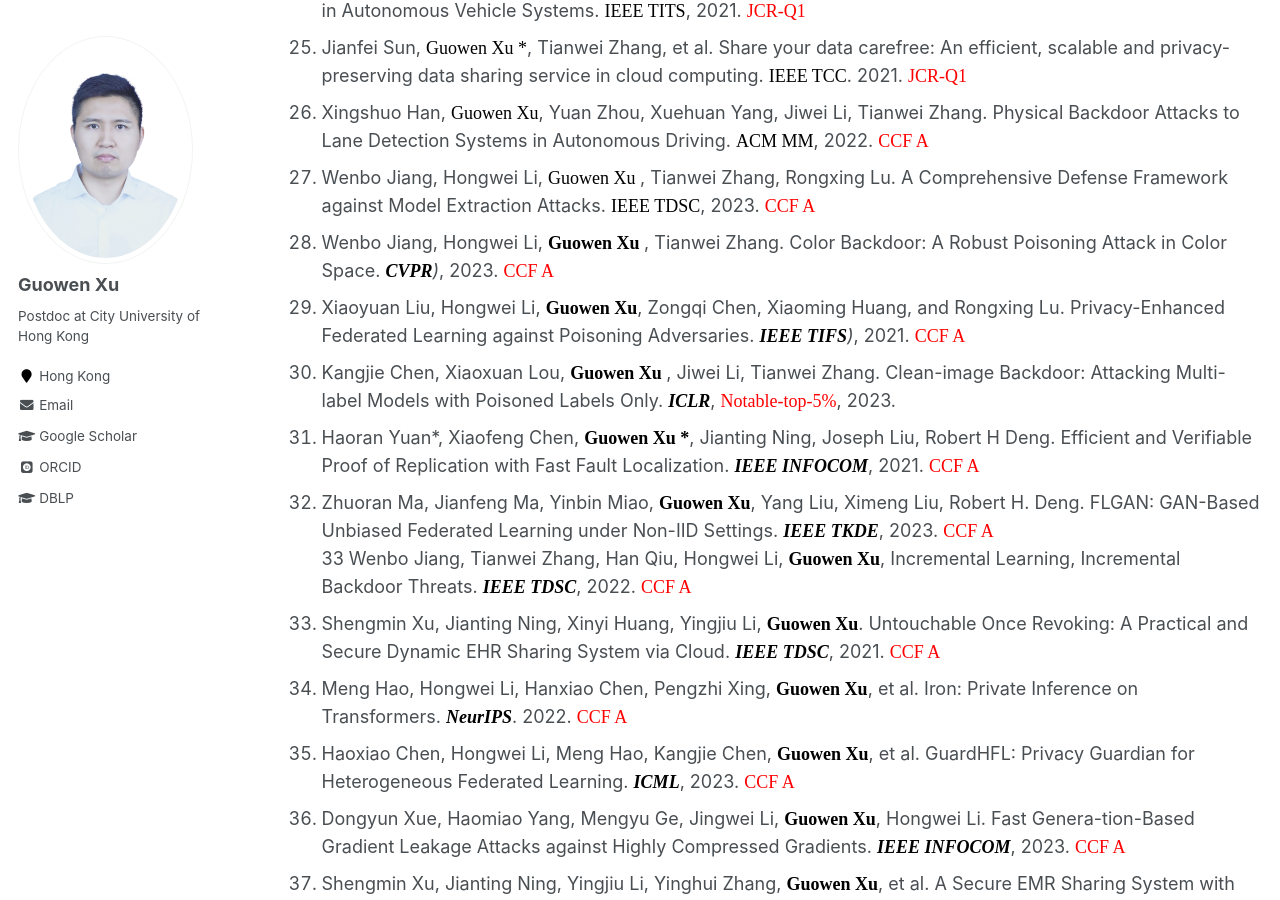
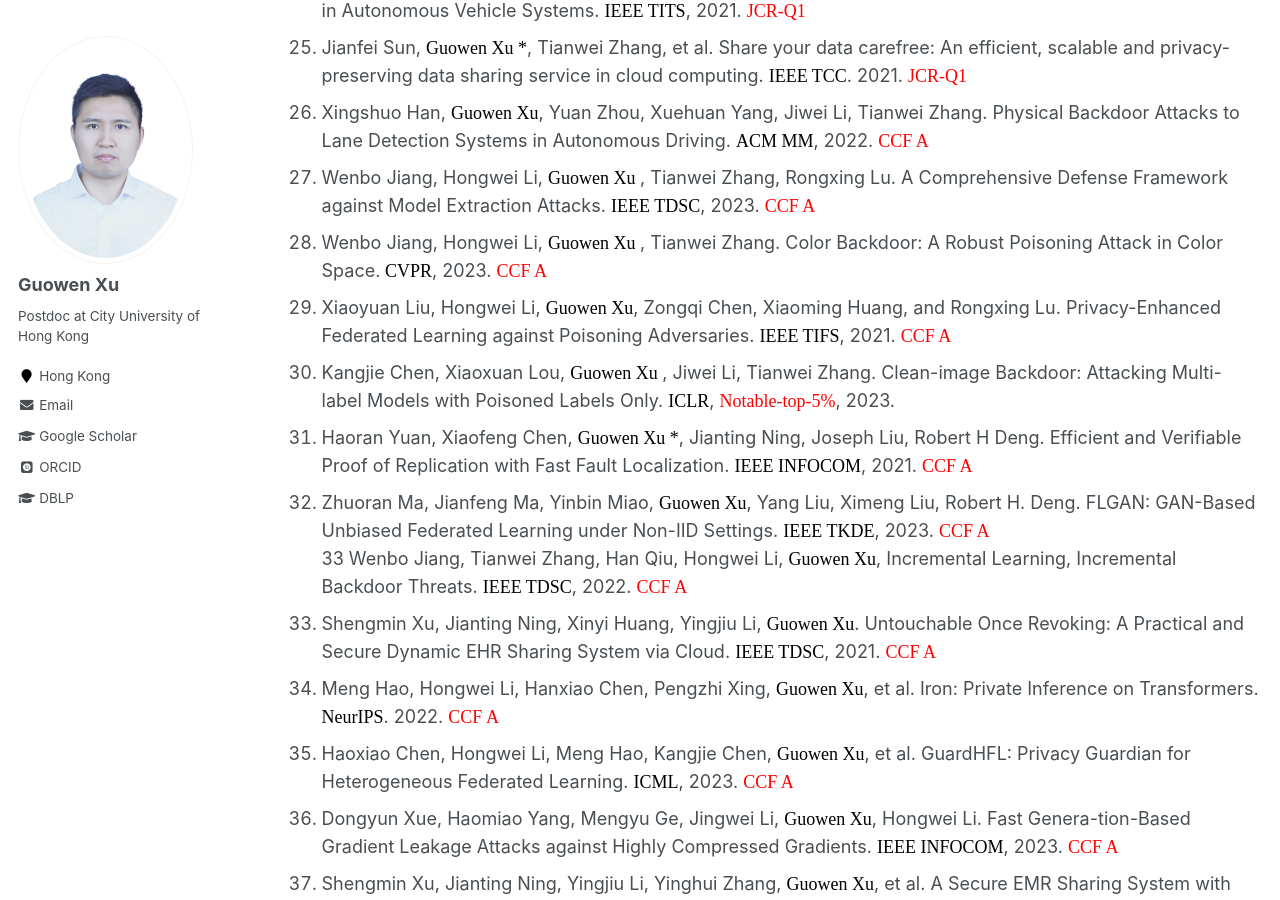
Before and after one commit to Guowen-xu/guowen-xu.github.io, a Jekyll site: the page built from _pages/publications.md, in a window 1280 px wide and 900 px high, scrolled down 1871 px. Built offline with Jekyll 4.4.1, drawn with Linux system fonts in a browser that asks for light colours; some web fonts are replaced.

Commit message:
Update publications.md

```diff
--- a/_pages/publications.md
+++ b/_pages/publications.md
@@ -14,7 +14,7 @@ You can find my articles on my [Google Scholar](https://scholar.google.com.hk/ci
 
 
 
-1. <div class="justify"><font face="Times New Roman" color=black size=4> Guowen Xu</font>, Hongwei Li, Yun Zhang, Shengmin Xu, Jianting Ning, Robert H. Deng. Privacy-preserving Federated Deep Learning with Irregular Users. <font face="Times New Roman" color=black size=4> IEEE TDSC</font>, 2020. <font face="Times New Roman" color=red size=4>  -CCF A- </font> </div>
+1. <div class="justify"><font face="Times New Roman" color=black size=4> Guowen Xu</font>, Hongwei Li, Yun Zhang, Shengmin Xu, Jianting Ning, Robert H. Deng. Privacy-preserving Federated Deep Learning with Irregular Users. <font face="Times New Roman" color=black size=4> IEEE TDSC</font>, 2020. <font face="Times New Roman" color=red size=4>  CCF A </font> </div>
 2. <div class="justify"><font face="Times New Roman" color=black size=4> Guowen Xu</font>, Xingshuo Han, Tianwei Zhang, Shengmin Xu, Jianting Ning, et al. SIMC 2.0: Improved Secure ML Inference Against Malicious Clients. <font face="Times New Roman" color=black size=4> IEEE TDSC</font>, 2023.  <font face="Times New Roman" color=red size=4>  CCF A </font> </div>
 3. <div class="justify"><font face="Times New Roman" color=black size=4> Guowen Xu</font>, Xingshuo Han, Gelei Deng, Tianwei Zhang, Shengmin Xu, et al. VerifyML: Obliviously Checking Model Fairness Resilient to Malicious Model Holder. <font face="Times New Roman" color=black size=4> IEEE TDSC</font>, 2023. <font face="Times New Roman" color=red size=4>  CCF A</font> </div>
 4.  <div class="justify"><font face="Times New Roman" color=black size=4> Guowen Xu</font>, Hongwei Li, Sen Liu, Kan Yang, Xiaodong Lin. VerifyNet: Secure and Verifiable Federated Learning. <font face="Times New Roman" color=black size=4> IEEE TIFS</font>, 2019. <font face="Times New Roman" color=red size=4>  CCF A </font></div>
@@ -41,18 +41,18 @@ You can find my articles on my [Google Scholar](https://scholar.google.com.hk/ci
 25. <div class="justify">Jianfei Sun,  <font face="Times New Roman" color=black size=4> Guowen Xu *</font>, Tianwei Zhang, et al. Share your data carefree: An efficient, scalable and privacy-preserving data sharing service in cloud computing. <font face="Times New Roman" color=black size=4> IEEE TCC</font>. 2021. <font face="Times New Roman" color=red size=4>  JCR-Q1 </font></div>
 26. <div class="justify">Xingshuo Han, <font face="Times New Roman" color=black size=4> Guowen Xu</font>, Yuan Zhou, Xuehuan Yang, Jiwei Li, Tianwei Zhang. Physical Backdoor Attacks to Lane Detection Systems in Autonomous Driving.  <font face="Times New Roman" color=black size=4>ACM MM</font>, 2022. <font face="Times New Roman" color=red size=4>  CCF A </font></div>
 27. <div class="justify">Wenbo Jiang, Hongwei Li, <font face="Times New Roman" color=black size=4> Guowen Xu </font>, Tianwei Zhang, Rongxing Lu. A Comprehensive Defense Framework against Model Extraction Attacks. <font face="Times New Roman" color=black size=4> IEEE TDSC</font>, 2023. <font face="Times New Roman" color=red size=4>  CCF A </font></div>
-28. Wenbo Jiang, Hongwei Li, **<font face="Times New Roman" color=black size=4> Guowen Xu </font>**, Tianwei Zhang. Color Backdoor: A Robust Poisoning Attack in Color Space. ***<font face="Times New Roman" color=black size=4> CVPR</font>**)*, 2023. <font face="Times New Roman" color=red size=4>  CCF A </font>
-29. Xiaoyuan Liu, Hongwei Li, **<font face="Times New Roman" color=black size=4> Guowen Xu</font>**, Zongqi Chen, Xiaoming Huang, and Rongxing Lu. Privacy-Enhanced Federated Learning against Poisoning Adversaries. ***<font face="Times New Roman" color=black size=4> IEEE TIFS</font>**)*, 2021. <font face="Times New Roman" color=red size=4>  CCF A </font>
-30. Kangjie Chen, Xiaoxuan Lou, **<font face="Times New Roman" color=black size=4> Guowen Xu </font>**, Jiwei Li, Tianwei Zhang. Clean-image Backdoor: Attacking Multi-label Models with Poisoned Labels Only. ***<font face="Times New Roman" color=black size=4> ICLR</font>***, <font face="Times New Roman" color=red size=4> Notable-top-5%</font>, 2023.
-31. Haoran Yuan\*, Xiaofeng Chen, **<font face="Times New Roman" color=black size=4> Guowen Xu *</font>**, Jianting Ning, Joseph Liu, Robert H Deng.  Efficient and Verifiable Proof of Replication with Fast Fault Localization.  ***<font face="Times New Roman" color=black size=4> IEEE INFOCOM</font>***, 2021. <font face="Times New Roman" color=red size=4>  CCF A </font>
-32. Zhuoran Ma, Jianfeng Ma, Yinbin Miao, **<font face="Times New Roman" color=black size=4> Guowen Xu</font>**, Yang Liu, Ximeng Liu, Robert H. Deng. FLGAN: GAN-Based Unbiased Federated Learning under Non-IID Settings. ***<font face="Times New Roman" color=black size=4> IEEE TKDE</font>***, 2023. <font face="Times New Roman" color=red size=4>  CCF A </font>
-33 Wenbo Jiang, Tianwei Zhang, Han Qiu, Hongwei Li, **<font face="Times New Roman" color=black size=4> Guowen Xu</font>**, Incremental Learning, Incremental Backdoor Threats. ***<font face="Times New Roman" color=black size=4> IEEE TDSC</font>***, 2022. <font face="Times New Roman" color=red size=4>  CCF A </font>
-34. Shengmin Xu, Jianting Ning, Xinyi Huang, Yingjiu Li, **<font face="Times New Roman" color=black size=4> Guowen Xu</font>**. Untouchable Once Revoking: A Practical and Secure Dynamic EHR Sharing System via Cloud. ***<font face="Times New Roman" color=black size=4> IEEE TDSC</font>***, 2021. <font face="Times New Roman" color=red size=4>  CCF A </font>
-35. Meng Hao, Hongwei Li, Hanxiao Chen, Pengzhi Xing, **<font face="Times New Roman" color=black size=4> Guowen Xu</font>**, et al. Iron: Private Inference on Transformers.  ***<font face="Times New Roman" color=black size=4> NeurIPS</font>***. 2022. <font face="Times New Roman" color=red size=4>  CCF A </font>
-36. Haoxiao Chen, Hongwei Li, Meng Hao, Kangjie Chen, **<font face="Times New Roman" color=black size=4> Guowen Xu</font>**, et al. GuardHFL: Privacy Guardian for Heterogeneous Federated Learning. ***<font face="Times New Roman" color=black size=4> ICML</font>***, 2023. <font face="Times New Roman" color=red size=4>  CCF A </font>
-37. Dongyun Xue, Haomiao Yang, Mengyu Ge, Jingwei Li, **<font face="Times New Roman" color=black size=4> Guowen Xu</font>**, Hongwei Li. Fast Genera-tion-Based Gradient Leakage Attacks against Highly Compressed Gradients.  ***<font face="Times New Roman" color=black size=4> IEEE INFOCOM</font>***, 2023. <font face="Times New Roman" color=red size=4>  CCF A </font>
-38. Shengmin Xu, Jianting Ning, Yingjiu Li, Yinghui Zhang, **<font face="Times New Roman" color=black size=4> Guowen Xu</font>**, et al. A Secure EMR Sharing System with Tamper Resistance and Expressive Access Control. ***<font face="Times New Roman" color=black size=4> IEEE TDSC</font>***, 2021. <font face="Times New Roman" color=red size=4>  CCF A </font>
-39. Shengmin Xu, Jianting Ning, Yingjiu Li, Yinghui zhang, **<font face="Times New Roman" color=black size=4> Guowen Xu</font>**, et al. Match in My Way: Fine-Grained Bilateral Access Control for Secure Cloud-Fog Computing. ***<font face="Times New Roman" color=black size=4> IEEE TDSC</font>***, 2020. <font face="Times New Roman" color=red size=4>  CCF A </font>
-40. Hanxiao Chen, Hongwei Li, Yingzhe Wang, Meng Hao,  **<font face="Times New Roman" color=black size=4> Guowen Xu</font>**, Tianwei Zhang. PriVDT: An Efficient Two-Party Cryptographic Framework for Vertical Decision Trees. ***<font face="Times New Roman" color=black size=4> IEEE TIFS</font>***, 2022. <font face="Times New Roman" color=red size=4>  CCF A </font>
-41. Jingwei Wang, Xinchun Yin, Jianting Ning, Shengmin Xu, **<font face="Times New Roman" color=black size=4> Guowen Xu</font>**, and Xinyi Huang. Secure Updatable Storage Access Control System for EHRs in the Cloud. ***<font face="Times New Roman" color=black size=4> IEEE TSC</font>***, 2022. <font face="Times New Roman" color=red size=4>  CCF A </font>
-42. Xingshuo Han, Yutong Wu, Qingjie Zhang, Yuan Zhou,  Yuan Xu, Han Qiu, **<font face="Times New Roman" color=black size=4> Guowen Xu</font>**, and Tianwei Zhang. Backdooring Multimodal Learning. ***<font face="Times New Roman" color=black size=4> IEEE S&P</font>***, 2024. <font face="Times New Roman" color=red size=4>  CCF A </font>
+28. Wenbo Jiang, Hongwei Li, <font face="Times New Roman" color=black size=4> Guowen Xu </font>, Tianwei Zhang. Color Backdoor: A Robust Poisoning Attack in Color Space.<font face="Times New Roman" color=black size=4> CVPR</font>, 2023. <font face="Times New Roman" color=red size=4>  CCF A </font>
+29. Xiaoyuan Liu, Hongwei Li, <font face="Times New Roman" color=black size=4> Guowen Xu</font>, Zongqi Chen, Xiaoming Huang, and Rongxing Lu. Privacy-Enhanced Federated Learning against Poisoning Adversaries. <font face="Times New Roman" color=black size=4> IEEE TIFS</font>, 2021. <font face="Times New Roman" color=red size=4>  CCF A </font>
+30. Kangjie Chen, Xiaoxuan Lou, <font face="Times New Roman" color=black size=4> Guowen Xu </font>, Jiwei Li, Tianwei Zhang. Clean-image Backdoor: Attacking Multi-label Models with Poisoned Labels Only. <font face="Times New Roman" color=black size=4> ICLR</font>, <font face="Times New Roman" color=red size=4> Notable-top-5%</font>, 2023.
+31. Haoran Yuan, Xiaofeng Chen, <font face="Times New Roman" color=black size=4> Guowen Xu *</font>, Jianting Ning, Joseph Liu, Robert H Deng.  Efficient and Verifiable Proof of Replication with Fast Fault Localization.  <font face="Times New Roman" color=black size=4> IEEE INFOCOM</font>, 2021. <font face="Times New Roman" color=red size=4>  CCF A </font>
+32. Zhuoran Ma, Jianfeng Ma, Yinbin Miao, <font face="Times New Roman" color=black size=4> Guowen Xu</font>, Yang Liu, Ximeng Liu, Robert H. Deng. FLGAN: GAN-Based Unbiased Federated Learning under Non-IID Settings. <font face="Times New Roman" color=black size=4> IEEE TKDE</font>, 2023. <font face="Times New Roman" color=red size=4>  CCF A </font>
+33 Wenbo Jiang, Tianwei Zhang, Han Qiu, Hongwei Li, <font face="Times New Roman" color=black size=4> Guowen Xu</font>, Incremental Learning, Incremental Backdoor Threats. <font face="Times New Roman" color=black size=4> IEEE TDSC</font>, 2022. <font face="Times New Roman" color=red size=4>  CCF A </font>
+34. Shengmin Xu, Jianting Ning, Xinyi Huang, Yingjiu Li, <font face="Times New Roman" color=black size=4> Guowen Xu</font>. Untouchable Once Revoking: A Practical and Secure Dynamic EHR Sharing System via Cloud. <font face="Times New Roman" color=black size=4> IEEE TDSC</font>, 2021. <font face="Times New Roman" color=red size=4>  CCF A </font>
+35. Meng Hao, Hongwei Li, Hanxiao Chen, Pengzhi Xing, <font face="Times New Roman" color=black size=4> Guowen Xu</font>, et al. Iron: Private Inference on Transformers.  <font face="Times New Roman" color=black size=4> NeurIPS</font>. 2022. <font face="Times New Roman" color=red size=4>  CCF A </font>
+36. Haoxiao Chen, Hongwei Li, Meng Hao, Kangjie Chen, <font face="Times New Roman" color=black size=4> Guowen Xu</font>, et al. GuardHFL: Privacy Guardian for Heterogeneous Federated Learning. <font face="Times New Roman" color=black size=4> ICML</font>, 2023. <font face="Times New Roman" color=red size=4>  CCF A </font>
+37. Dongyun Xue, Haomiao Yang, Mengyu Ge, Jingwei Li, <font face="Times New Roman" color=black size=4> Guowen Xu</font>, Hongwei Li. Fast Genera-tion-Based Gradient Leakage Attacks against Highly Compressed Gradients.  <font face="Times New Roman" color=black size=4> IEEE INFOCOM</font>, 2023. <font face="Times New Roman" color=red size=4>  CCF A </font>
+38. Shengmin Xu, Jianting Ning, Yingjiu Li, Yinghui Zhang, <font face="Times New Roman" color=black size=4> Guowen Xu</font>, et al. A Secure EMR Sharing System with Tamper Resistance and Expressive Access Control. <font face="Times New Roman" color=black size=4> IEEE TDSC</font>, 2021. <font face="Times New Roman" color=red size=4>  CCF A </font>
+39. Shengmin Xu, Jianting Ning, Yingjiu Li, Yinghui zhang, <font face="Times New Roman" color=black size=4> Guowen Xu</font>, et al. Match in My Way: Fine-Grained Bilateral Access Control for Secure Cloud-Fog Computing. <font face="Times New Roman" color=black size=4> IEEE TDSC</font>, 2020. <font face="Times New Roman" color=red size=4>  CCF A </font>
+40. Hanxiao Chen, Hongwei Li, Yingzhe Wang, Meng Hao,  <font face="Times New Roman" color=black size=4> Guowen Xu</font>, Tianwei Zhang. PriVDT: An Efficient Two-Party Cryptographic Framework for Vertical Decision Trees. <font face="Times New Roman" color=black size=4> IEEE TIFS</font>, 2022. <font face="Times New Roman" color=red size=4>  CCF A </font>
+41. Jingwei Wang, Xinchun Yin, Jianting Ning, Shengmin Xu, <font face="Times New Roman" color=black size=4> Guowen Xu</font>, and Xinyi Huang. Secure Updatable Storage Access Control System for EHRs in the Cloud. <font face="Times New Roman" color=black size=4> IEEE TSC</font>, 2022. <font face="Times New Roman" color=red size=4>  CCF A </font>
+42. Xingshuo Han, Yutong Wu, Qingjie Zhang, Yuan Zhou,  Yuan Xu, Han Qiu, <font face="Times New Roman" color=black size=4> Guowen Xu</font>, and Tianwei Zhang. Backdooring Multimodal Learning. <font face="Times New Roman" color=black size=4> IEEE S&P</font>, 2024. <font face="Times New Roman" color=red size=4>  CCF A </font>
```
